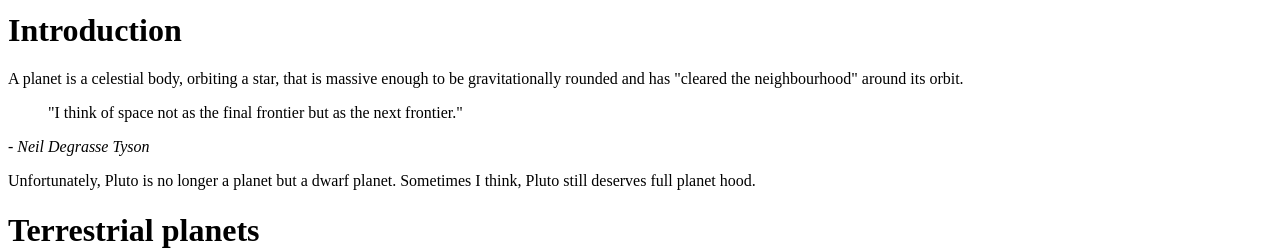
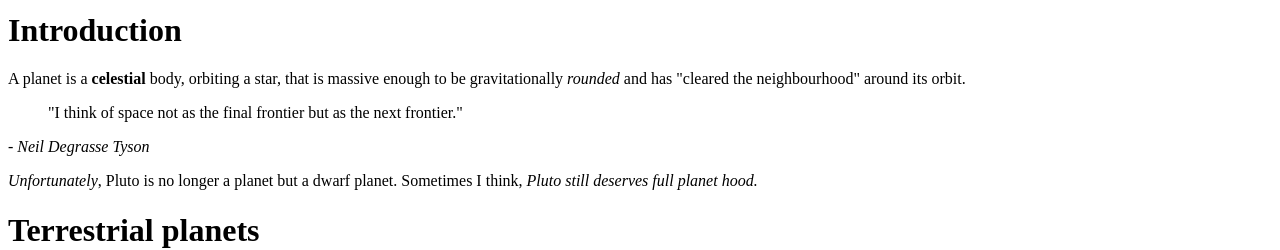
Before and after one commit to taylorsargent/assignment-two-semantics, a plain HTML site: page index.html in a window 1280 px wide. Shown: the part 166-416 px from the top of the page. Drawn offline with Linux system fonts and the light colour scheme.

Commit message:
added i/b tags

```diff
--- a/index.html
+++ b/index.html
@@ -10,12 +10,12 @@
 
 <h1>Introduction</h1>
 
-<p>A planet is a celestial body, orbiting a star, that is massive enough to be gravitationally rounded and has "cleared the neighbourhood" around its orbit.
+<p>A planet is a <b>celestial</b> body, orbiting a star, that is massive enough to be gravitationally <i>rounded</i> and has "cleared the neighbourhood" around its orbit.
 
 <blockquote>"I think of space not as the final frontier but as the next frontier."</blockquote>
 - <cite>Neil Degrasse Tyson</cite></p>
 
-<p>Unfortunately, Pluto is no longer a planet but a dwarf planet. Sometimes I think, Pluto still deserves full planet hood.</p>
+<p><i>Unfortunately</i>, Pluto is no longer a planet but a dwarf planet. Sometimes I think, <i>Pluto still deserves full planet hood.</i></p>
 
 <h1>Terrestrial planets</h1>
 
```
